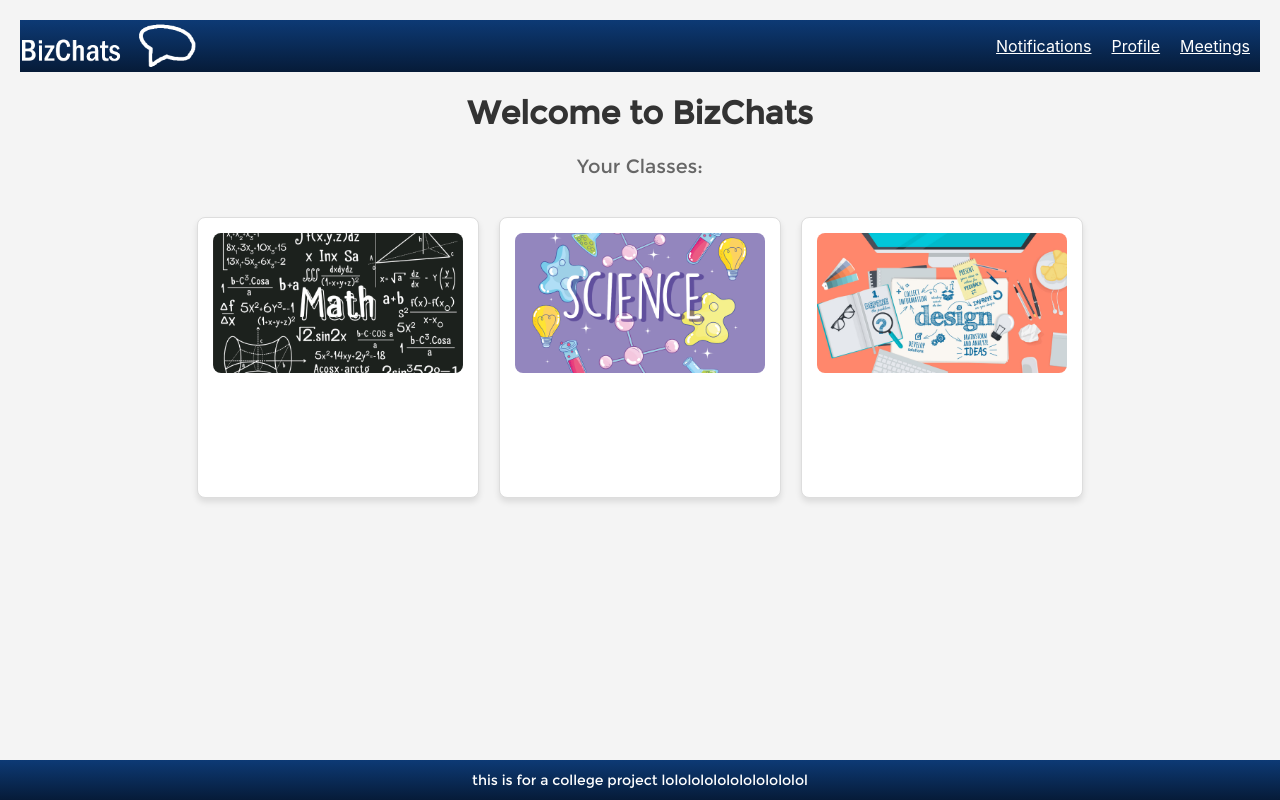
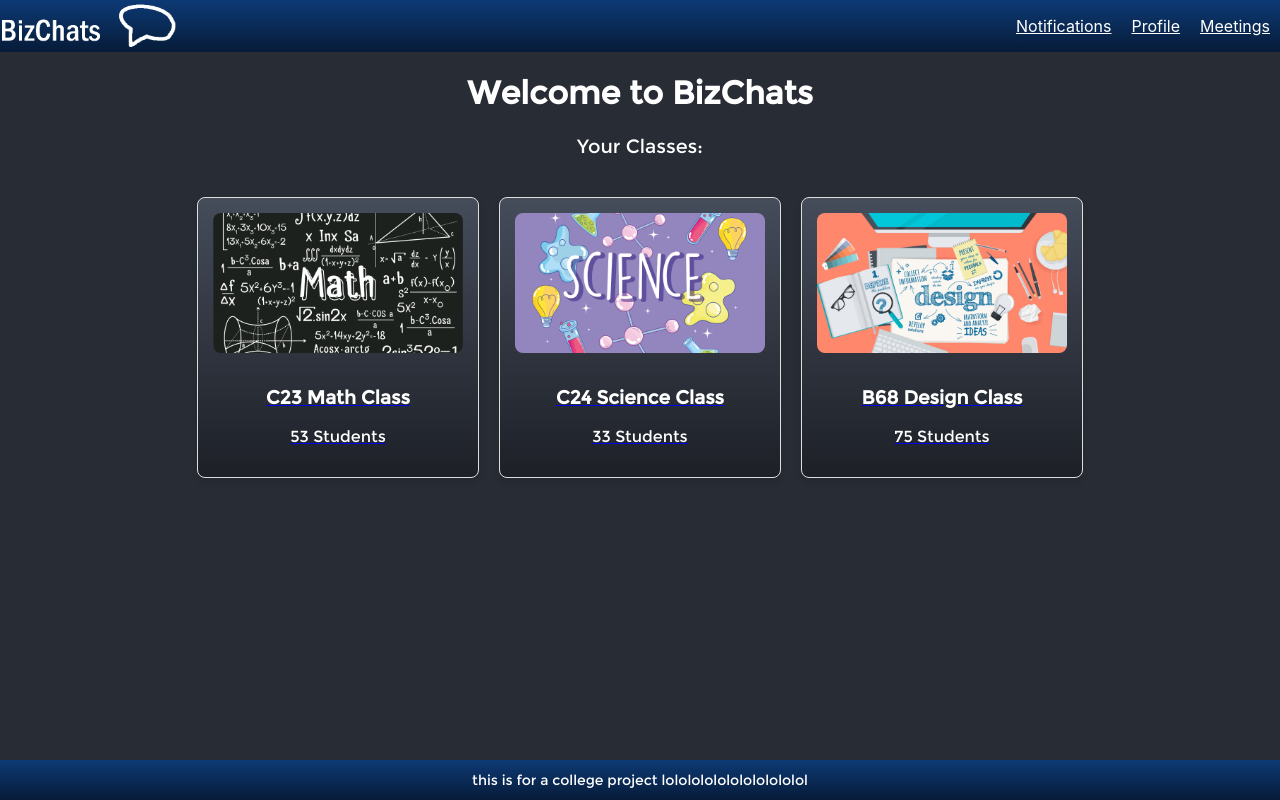
Before and after one commit to MilanTheMan/Bizchats, a React (Create React App) app in the folder frontend/: page /educational in a window 1280 px wide. Built offline with nearby package versions, Linux system fonts and the light colour scheme.

Commit message:
fixed the educational page

```diff
--- a/frontend/src/components/educational/Educational.js
+++ b/frontend/src/components/educational/Educational.js
@@ -4,6 +4,7 @@ import mathImg from "../../img/math.png";
 import scienceImg from "../../img/science.png";
 import designImg from "../../img/design.png";
 import Header from "../header/Header";
+import {Link} from "react-router-dom";
 
 const Educational = () => {
   // List of classes with their details
@@ -13,18 +14,21 @@ const Educational = () => {
       name: "C23 Math Class",
       students: "53 Students",
       image: mathImg,
+      link: "../class/c23-math"
     },
     {
       id: 2,
       name: "C24 Science Class",
       students: "33 Students",
       image: scienceImg,
+      link: "../class/c24-science"
     },
     {
       id: 3,
       name: "B68 Design Class",
       students: "75 Students",
       image: designImg,
+      link: "../class/b68-design"
     },
   ];
 
@@ -41,6 +45,7 @@ const Educational = () => {
       {/* Class List Section */}
       <div className="class-list">
         {classes.map((classItem) => (
+            <Link to={classItem.link} key={classItem.id}>
               <div key={classItem.id} className="class-card">
                 <img
                   src={classItem.image}
@@ -50,6 +55,7 @@ const Educational = () => {
                 <h3>{classItem.name}</h3>
                 <p>{classItem.students}</p>
               </div>
+            </Link>
         ))}
       </div>
 
--- a/frontend/src/components/educational/style.css
+++ b/frontend/src/components/educational/style.css
@@ -3,9 +3,7 @@
     display: flex;
     flex-direction: column;
     align-items: center;
-    background-color: #f4f4f4;
     min-height: 100vh;
-    padding: 20px;
     box-sizing: border-box;
   }
 
@@ -17,12 +15,10 @@
 
   .educational-header h1 {
     font-size: 2rem;
-    color: #333;
   }
 
   .educational-header p {
     font-size: 1.2rem;
-    color: #666;
   }
 
   /* Class List */
@@ -37,7 +33,8 @@
 
   /* Class Card */
   .class-card {
-    background-color: white;
+    background: rgb(69,76,90);
+    background: linear-gradient(180deg, rgba(69,76,90,1) 0%, rgba(29,32,39,1) 100%);
     border: 1px solid #ddd;
     border-radius: 8px;
     padding: 15px;
@@ -45,6 +42,12 @@
     width: 250px;
     box-shadow: 0 4px 6px rgba(0, 0, 0, 0.1);
     transition: transform 0.3s ease;
+    cursor: pointer;
+
+    p, h3{
+      color: white;
+
+    }
   }
 
   .class-card:hover {
--- a/frontend/src/components/mainpage/Mainpage.js
+++ b/frontend/src/components/mainpage/Mainpage.js
@@ -6,7 +6,6 @@ import Header from "../header/Header";
 
 
 const Mainpage = () =>  {
-
     //todo: later this will have to be dynamic and not have simon over and over again
     return(
         <div id={"main_page"}>
```
Lines whose indentation alone changed are shown as unchanged.
